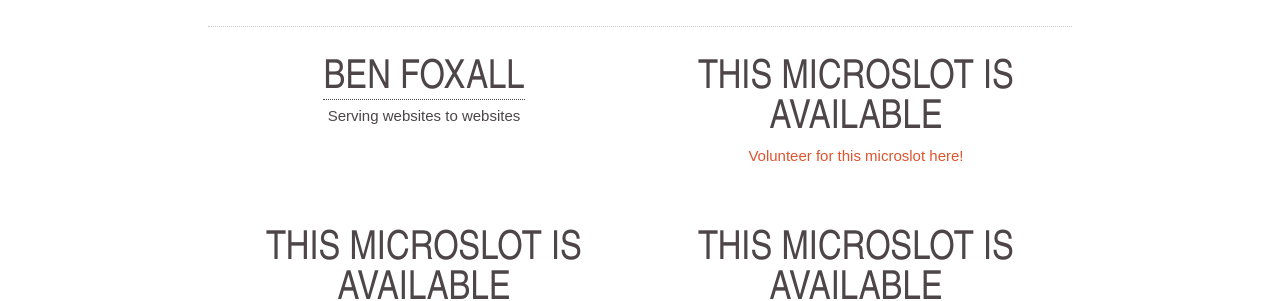
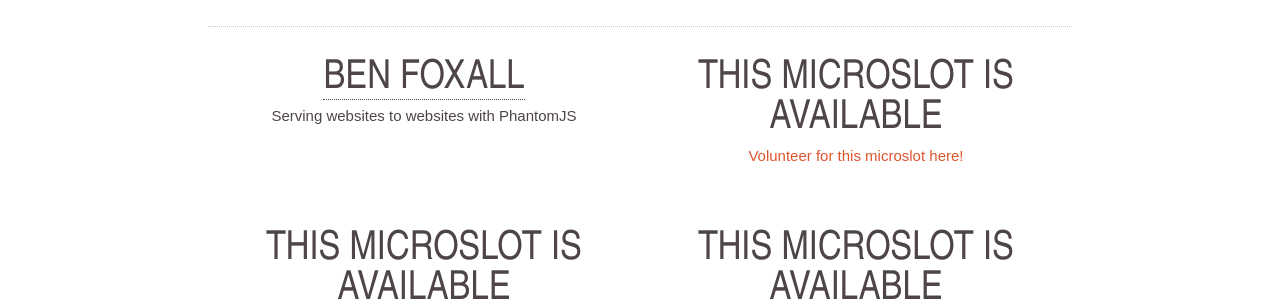
Before and after one commit to torchbox/ogn, a Jekyll site: the page built from _posts/2013-08-07-ogn32.markdown, in a window 1280 px wide. Shown: the part 625-926 px from the top of the page. Built offline with Jekyll 4.4.1, drawn with Linux system fonts in a browser that asks for light colours; nearby versions of some CDN libraries; Markdown is read by kramdown in place of the engine named in the settings.

```diff
--- a/_posts/2013-08-07-ogn32.markdown
+++ b/_posts/2013-08-07-ogn32.markdown
@@ -35,7 +35,7 @@
 <ul class="microslots">
     <li itemprop="performer" itemscope="itemscope" itemtype="http://schema.org/Person">
         <h2 itemprop="name"><a href="http://benjaminbenben.com" >Ben Foxall</a></h2>
-        <p>Serving websites to websites</p>
+        <p>Serving websites to websites with PhantomJS</p>
     </li>
     <li itemprop="performer" itemscope="itemscope" itemtype="http://schema.org/Person">
         <h2 itemprop="name">This microslot is available</h2>
```
